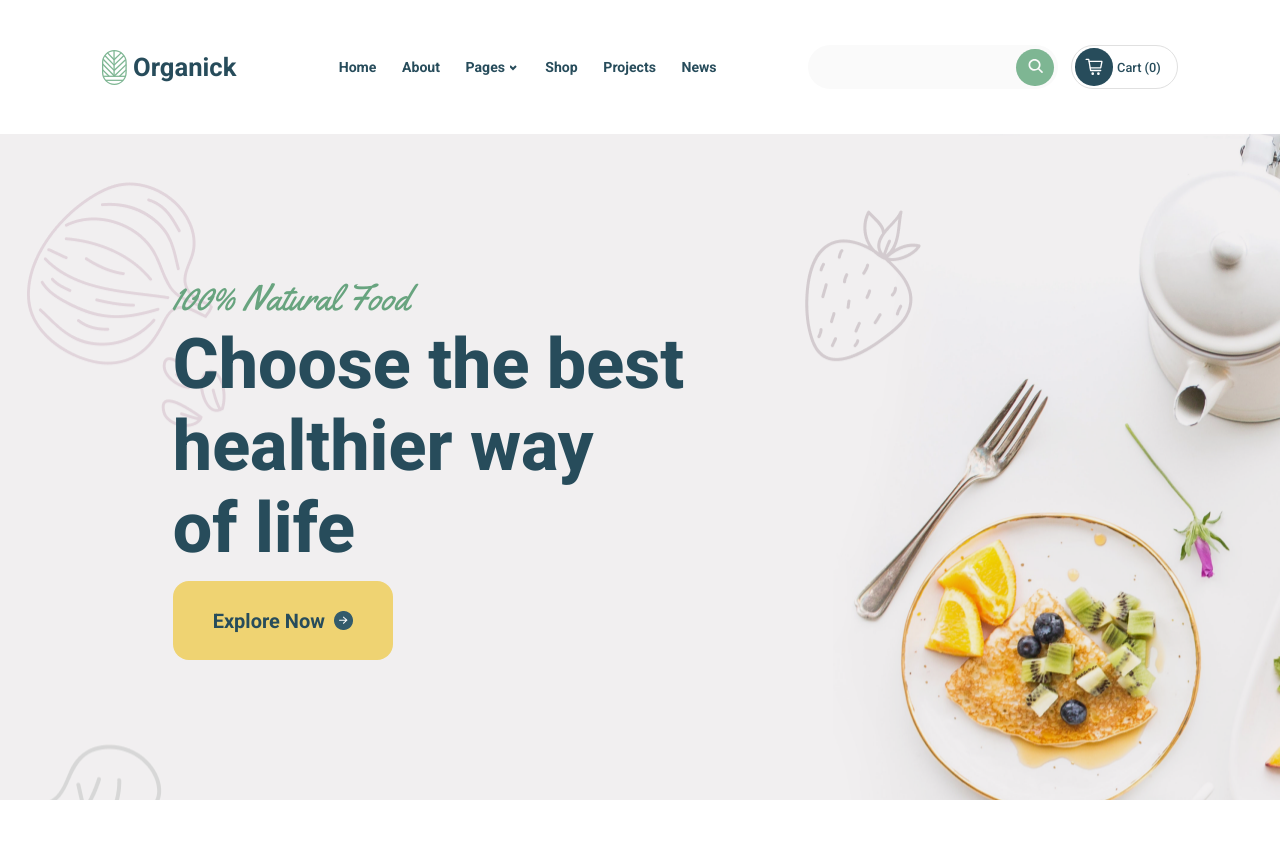
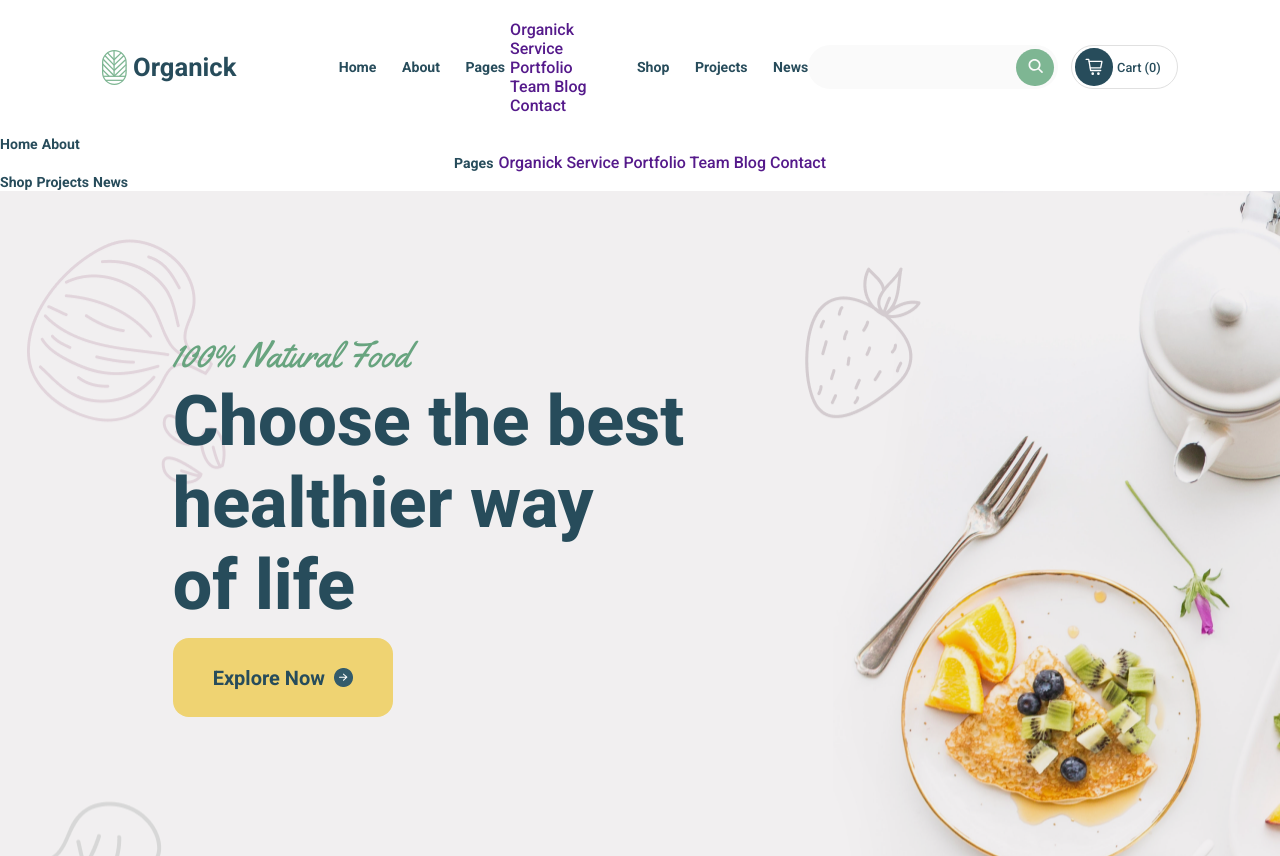
Before and after one commit to asadbek204/TeamProject, a Flask app: page / in a window 1280 px wide; the page is wider, and only the part inside the window is pictured. Shown: the top 856 px of that part. Run offline with Flask 3, Linux system fonts and the light colour scheme.

Commit message:
connecting test

```diff
--- a/templates/Organick.html
+++ b/templates/Organick.html
@@ -16,29 +16,28 @@
 <body>
     <header class="default-site-header">
         <!-- navigation bar -->
+        <div class="header-nav-container">
             <nav class="default-site-nav">
-            <div class="nav-box-1">
+                <div class="nav-box-1 menu">
                     <a href="" class="site-logo-box">
                         <!-- site logo -->
-                    <img src="img/defaults/logo.svg" alt="" class="site-logo">
+                        <img src="{{ url_for('static', filename='img/defaults/logo.svg') }}" alt="" class="site-logo">
                         <h1 class="site-name">Organick</h1>
                     </a>
-                <div class="text-nav-box">
+                    <div class="text-nav-box menu__list">
                         <a href="" class="text-nav">Home</a>
                         <a href="" class="text-nav">About</a>
                         <!-- select box -->
                         <div class="select-box">
-                        <label for="pages" class="text-nav">Pages </label>
-                        <select id="pages">
-                            <option class="select-text">Organick        </option>
-                            <option class="select-text">About           </option>
-                            <option class="select-text">Shop            </option>
-                            <option class="select-text">Service         </option>
-                            <option class="select-text">Portfolio       </option>
-                            <option class="select-text">Team            </option>
-                            <option class="select-text">Blog            </option>
-                            <option class="select-text">Contact         </option>
-                        </select>
+                            <a href="#" class="text-nav menu__link">Pages<span class="menu__arrow"></span></a>
+                            <div class="sub-menu__list">
+                                <a href="" class="select-box-menu-list-item">Organick</a>
+                                <a href="" class="select-box-menu-list-item">Service</a>
+                                <a href="" class="select-box-menu-list-item">Portfolio</a>
+                                <a href="" class="select-box-menu-list-item">Team</a>
+                                <a href="" class="select-box-menu-list-item">Blog</a>
+                                <a href="" class="select-box-menu-list-item">Contact</a>
+                            </div>
                         </div>
                         <a href="" class="text-nav">Shop</a>
                         <a href="" class="text-nav">Projects</a>
@@ -57,6 +56,26 @@
                     </div>
                 </div>
             </nav>
+            <div class="text-nav-box-mobile menu__list">
+                <a href="" class="text-nav">Home</a>
+                <a href="" class="text-nav">About</a>
+                <!-- select box -->
+                <div class="select-box"  id="pages-selector">
+                    <a href="#" class="text-nav menu__link">Pages<span class="menu__arrow arrow"  id="arrow"></span></a>
+                    <div class="sub-menu__list"  id="sub-menu-list">
+                        <a href="" class="select-box-menu-list-item-mobile">Organick</a>
+                        <a href="" class="select-box-menu-list-item-mobile">Service</a>
+                        <a href="" class="select-box-menu-list-item-mobile">Portfolio</a>
+                        <a href="" class="select-box-menu-list-item-mobile">Team</a>
+                        <a href="" class="select-box-menu-list-item-mobile">Blog</a>
+                        <a href="" class="select-box-menu-list-item-mobile">Contact</a>
+                    </div>
+                </div>
+                <a href="" class="text-nav">Shop</a>
+                <a href="" class="text-nav">Projects</a>
+                <a href="" class="text-nav">News</a>
+            </div>
+        </div>
         <!-- end of navigation bar -->
         <div class="header-body">
             <div class="header-container">
```
Also changed, not shown: static/js/scripts.js (added). Lines whose indentation alone changed are shown as unchanged.
